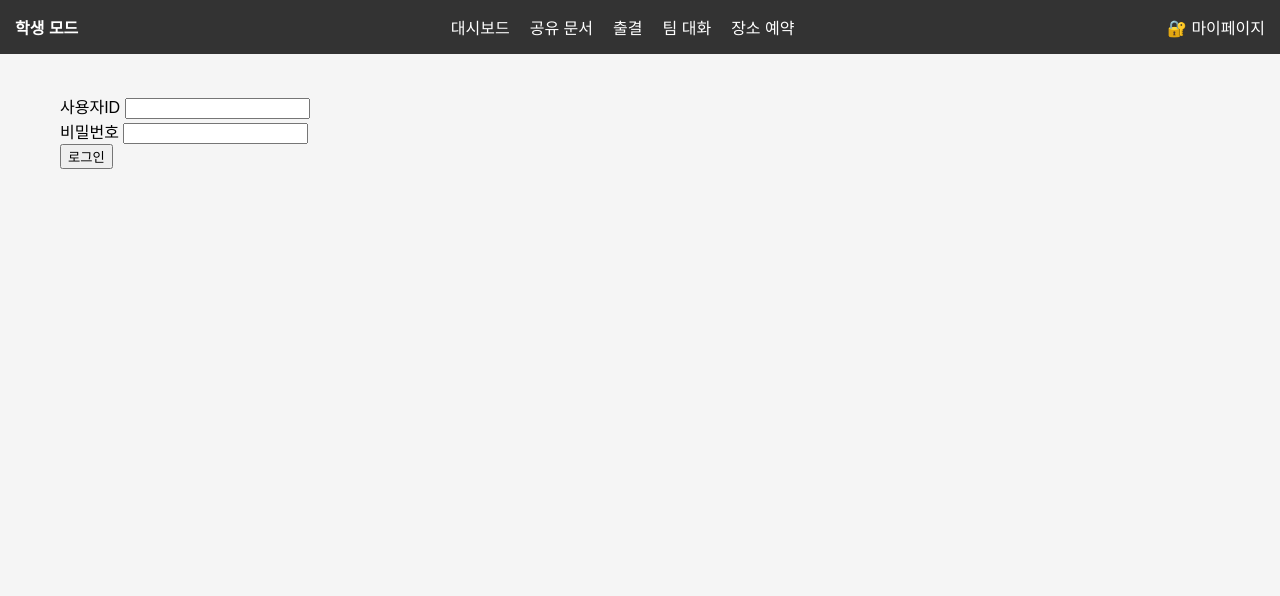
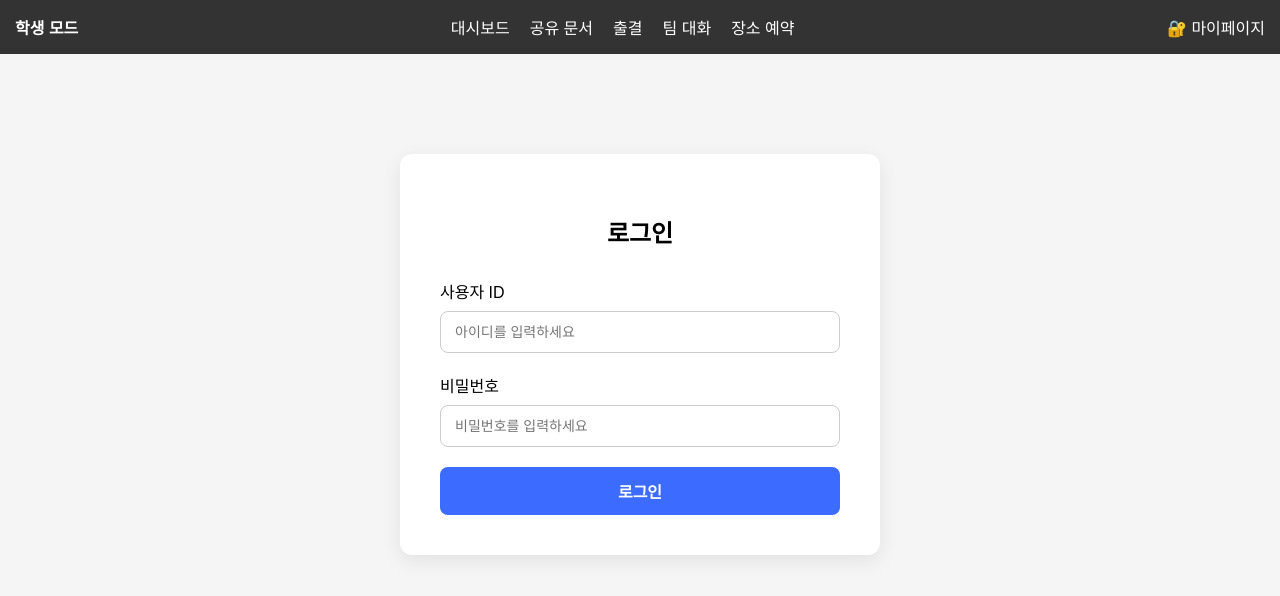
Before and after one commit to shagyeong/SP2025S, a Django app: template serverproject/mainpage/templates/common/login.html in a window 1280 px wide. Shown: the top 596 px of the page. Run offline with Django 3.2, Linux system fonts and the light colour scheme; the template is opened without the code that fills it, so the values that code supplies are empty; some web fonts are replaced.

Commit message:
로그인페이지 디자인 변경

```diff
--- a/serverproject/mainpage/static/mainpage/css/main.css
+++ b/serverproject/mainpage/static/mainpage/css/main.css
@@ -187,3 +187,52 @@ body {
     margin-top: 0.5rem;
     font-size: 0.9rem;
 }
+
+/* 로그인 페이지 전용 */
+.login-box {
+    max-width: 400px;
+    margin: 80px auto;
+    padding: 40px;
+    background: white;
+    border-radius: 12px;
+    box-shadow: 0 6px 20px rgba(0, 0, 0, 0.08);
+}
+
+.login-box h2 {
+    text-align: center;
+    margin-bottom: 30px;
+    font-weight: 600;
+}
+
+.login-box label {
+    font-weight: 500;
+    margin-bottom: 8px;
+    display: block;
+}
+
+.login-box input {
+    width: 100%;
+    padding: 12px 14px;
+    margin-bottom: 20px;
+    border: 1px solid #ccc;
+    border-radius: 8px;
+    font-size: 14px;
+    box-sizing: border-box;
+}
+
+.login-box button {
+    width: 100%;
+    padding: 12px;
+    background-color: #3b6bff;
+    color: white;
+    border: none;
+    border-radius: 8px;
+    font-size: 16px;
+    font-weight: bold;
+    cursor: pointer;
+    transition: background-color 0.3s ease;
+}
+
+.login-box button:hover {
+    background-color: #274bcc;
+}
--- a/serverproject/mainpage/templates/common/form_errors.html
+++ b/serverproject/mainpage/templates/common/form_errors.html
@@ -1,18 +1,19 @@
 <!-- 필드 오류와 넌필드 오류를 출력한다. -->
 {% if form.errors %}
-<div class="alert alert-danger">
+<div class="form-errors" style="background: #ffe6e6; border: 1px solid #ff9999; padding: 16px; border-radius: 8px; margin-bottom: 15px;">
     {% for field in form %}
-    <!-- 필드 오류 -->
-    {% if field.errors %}
-    <div>
-        <strong>{{ field.label }}</strong>
-        {{ field.errors }}
-    </div>
-    {% endif %}
+        <!-- 필드 오류 -->
+        {% if field.errors %}
+        <div style="margin-bottom: 8px;">
+            <strong>{{ field.label }}:</strong>
+            {{ field.errors|striptags }}
+        </div>
+        {% endif %}
     {% endfor %}
+
     <!-- 넌필드 오류 -->
     {% for error in form.non_field_errors %}
-    <div>
+    <div style="margin-top: 10px;">
         <strong>{{ error }}</strong>
     </div>
     {% endfor %}
--- a/serverproject/mainpage/templates/common/login.html
+++ b/serverproject/mainpage/templates/common/login.html
@@ -1,20 +1,75 @@
 {% extends "../mainpage/base.html" %}
+{% load static %}
+
+{% block extra_css %}
+<style>
+.login-box {
+    max-width: 400px;
+    margin: 80px auto;
+    padding: 40px;
+    background: white;
+    border-radius: 12px;
+    box-shadow: 0 6px 20px rgba(0, 0, 0, 0.08);
+}
+
+.login-box h2 {
+    text-align: center;
+    margin-bottom: 30px;
+    font-weight: 600;
+}
+
+.login-box label {
+    font-weight: 500;
+    margin-bottom: 8px;
+    display: block;
+}
+
+.login-box input {
+    width: 100%;
+    padding: 12px 14px;
+    margin-bottom: 20px;
+    border: 1px solid #ccc;
+    border-radius: 8px;
+    font-size: 14px;
+    box-sizing: border-box;
+}
+
+.login-box button {
+    width: 100%;
+    padding: 12px;
+    background-color: #3b6bff;
+    color: white;
+    border: none;
+    border-radius: 8px;
+    font-size: 16px;
+    font-weight: bold;
+    cursor: pointer;
+    transition: background-color 0.3s ease;
+}
+
+.login-box button:hover {
+    background-color: #274bcc;
+}
+</style>
+
+{% endblock %}
+
 {% block content %}
-<div class="container my-3">
+<div class="login-box">
+    <h2>로그인</h2>
     <form method="post" action="{% url 'common:login' %}">
         {% csrf_token %}
         {% include "./form_errors.html" %}
-        <div class="mb-3">
-            <label for="username">사용자ID</label>
-            <input type="text" class="form-control" name="username" id="username"
-                   value="{{ form.username.value|default_if_none:'' }}">
-        </div>
-        <div class="mb-3">
-            <label for="password">비밀번호</label>
-            <input type="password" class="form-control" name="password" id="password"
-                   value="{{ form.password.value|default_if_none:'' }}">
-        </div>
-        <button type="submit" class="btn btn-primary">로그인</button>
+
+        <label for="username">사용자 ID</label>
+        <input type="text" name="username" id="username" placeholder="아이디를 입력하세요"
+               value="{{ form.username.value|default_if_none:'' }}">
+
+        <label for="password">비밀번호</label>
+        <input type="password" name="password" id="password" placeholder="비밀번호를 입력하세요"
+               value="{{ form.password.value|default_if_none:'' }}">
+
+        <button type="submit">로그인</button>
     </form>
 </div>
 {% endblock %}
```
Also changed, not shown: serverproject/mainpage/templates/mainpage/base.html (+4 -4 lines).
